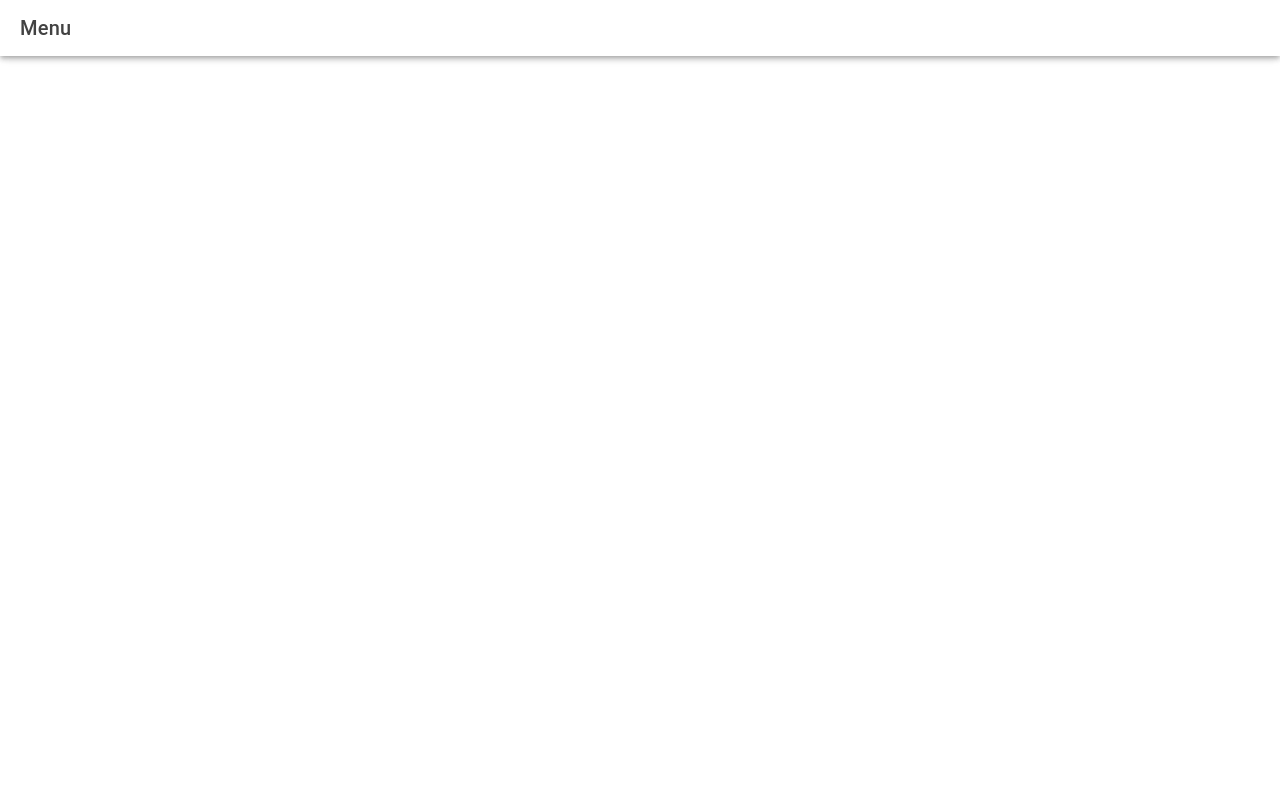
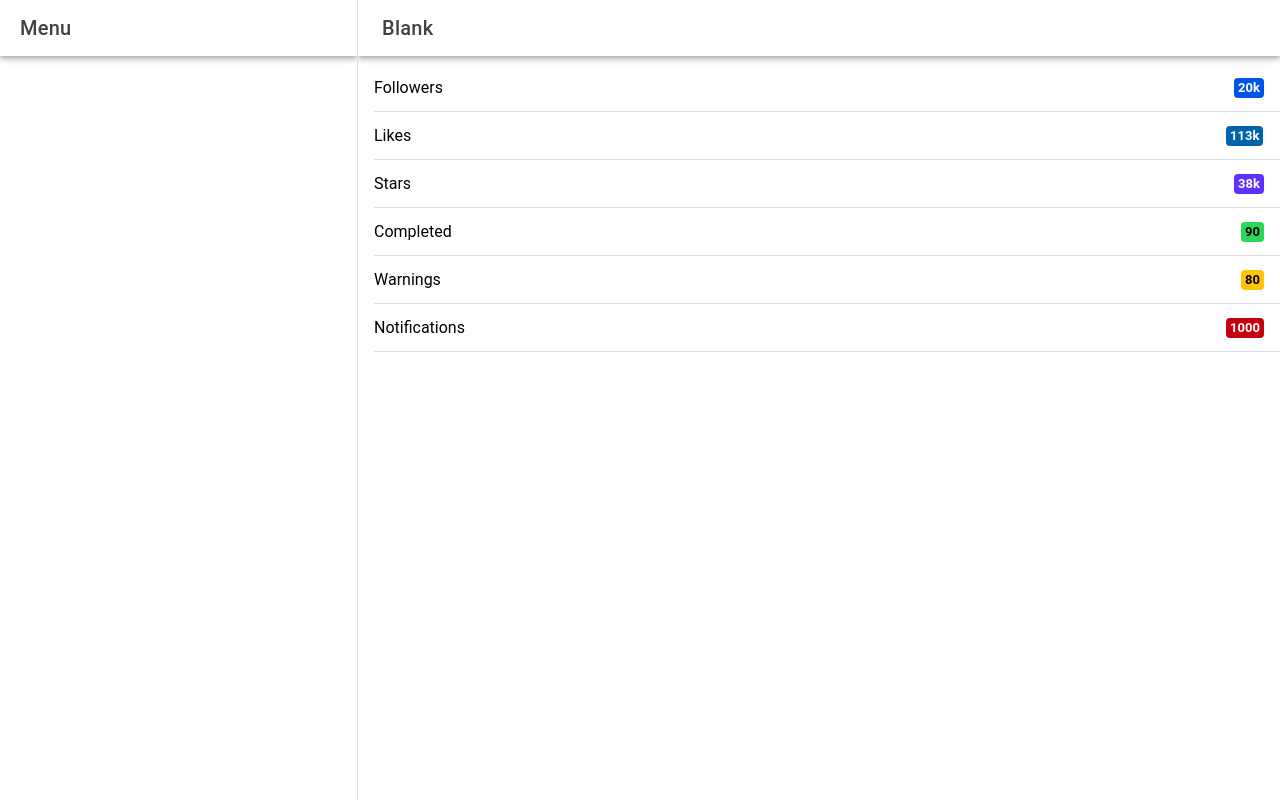
Before and after one commit to ALMERAJARAMILLO/it35c-mobile, a React (Vite) app: page /app/home in a window 1280 px wide. Built offline with nearby package versions, Linux system fonts and the light colour scheme.

Commit message:
add splitpane

```diff
--- a/src/components/ExploreContainer.tsx
+++ b/src/components/ExploreContainer.tsx
@@ -8,23 +8,23 @@ const ExploreContainer: React.FC<ContainerProps> = () => {
     <IonList>
       <IonItem>
         <IonLabel>Followers</IonLabel>
-        <IonBadge color="primary">22k</IonBadge>
+        <IonBadge color="primary">20k</IonBadge>
       </IonItem>
       <IonItem>
         <IonLabel>Likes</IonLabel>
-        <IonBadge color="secondary">118k</IonBadge>
+        <IonBadge color="secondary">113k</IonBadge>
       </IonItem>
       <IonItem>
         <IonLabel>Stars</IonLabel>
-        <IonBadge color="tertiary">34k</IonBadge>
+        <IonBadge color="tertiary">38k</IonBadge>
       </IonItem>
       <IonItem>
         <IonLabel>Completed</IonLabel>
-        <IonBadge color="success">80</IonBadge>
+        <IonBadge color="success">90</IonBadge>
       </IonItem>
       <IonItem>
         <IonLabel>Warnings</IonLabel>
-        <IonBadge color="warning">70</IonBadge>
+        <IonBadge color="warning">80</IonBadge>
       </IonItem>
       <IonItem>
         <IonLabel>Notifications</IonLabel>
--- a/src/pages/Home.tsx
+++ b/src/pages/Home.tsx
@@ -1,4 +1,4 @@
-import { IonContent, IonHeader, IonPage, IonTitle, IonToolbar } from '@ionic/react';
+import { IonButton, IonButtons, IonContent, IonHeader, IonMenuButton, IonPage, IonTitle, IonToolbar } from '@ionic/react';
 import ExploreContainer from '../components/ExploreContainer';
 import './Home.css';
 
@@ -7,6 +7,11 @@ const Home: React.FC = () => {
     <IonPage>
       <IonHeader>
         <IonToolbar>
+
+          <IonButtons slot="start">
+            <IonMenuButton></IonMenuButton>
+          </IonButtons>
+
           <IonTitle>Blank</IonTitle>
         </IonToolbar>
       </IonHeader>
--- a/src/pages/Menu.tsx
+++ b/src/pages/Menu.tsx
@@ -1,17 +1,57 @@
-import { IonHeader, IonPage, IonTitle, IonToolbar } from "@ionic/react";
+import { IonContent, IonHeader, IonItem, IonMenu, IonPage, IonRouterOutlet, IonSplitPane, IonTitle, IonToolbar, IonIcon, IonMenuToggle } from '@ionic/react';
+import Home from './Home';
+import { Redirect, Route } from 'react-router';
+import { homeOutline, informationOutline, settingsOutline } from 'ionicons/icons'
+import Page1 from './Page1';
+import Page2 from './Page2';
 
-const Menu: React.FC = () => {
+const Menu: React.FC =()=>{
 
-    return (
-        <IonPage>
-            <IonHeader>
+  const path = [
+    {name:'Home', url:"/app/home",icon:homeOutline},
+    {name:'Page1', url:"/app/page1",icon:settingsOutline},
+    {name:'Page2', url:"/app/page2",icon:informationOutline}
+  ]
+
+  return(
+    <IonPage>
+        <IonSplitPane contentId="main">
+           <IonMenu contentId="main">
+
+
+              <IonHeader>
                 <IonToolbar>
-                    <IonTitle> Menu</IonTitle>
+                  <IonTitle>Menu</IonTitle>
                 </IonToolbar>
-            </IonHeader>
-        </IonPage>
+              </IonHeader>
 
-    );
+              <IonContent>
+
+                {path.map((item, index) => (
+                  <IonMenuToggle key={index}>
+                    <IonItem routerLink={item.url} routerDirection="forward">
+                      <IonIcon icon={item.icon} slot="start"></IonIcon>
+                      {item.name}
+                    </IonItem>
+                  </IonMenuToggle>
+                ))}
+
+              </IonContent>
+
+           </IonMenu>
+
+           <IonRouterOutlet id="main">
+             <Route exact path="/app/home" component={Home}/>
+             <Route exact path="/app">
+                <Redirect to="/app/home"/>
+             </Route>
+
+             <Route exact path="/app/Page1" component={Page1}/>
+             <Route exact path="/app/Page2" component={Page2}/>
+           </IonRouterOutlet>
+
+        </IonSplitPane>
+    </IonPage>
+  );
 };
-
 export default Menu;
--- a/src/pages/Page1.tsx
+++ b/src/pages/Page1.tsx
@@ -1,17 +1,28 @@
-import { IonHeader, IonPage, IonTitle, IonToolbar } from "@ionic/react";
+import { IonButton, IonContent, IonHeader, IonPage, IonTitle,IonToolbar, useIonRouter } from "@ionic/react";
 
-const Page1: React.FC = () => {
+const page1: React.FC =() =>{
+  const navigation = useIonRouter();
 
-    return (
+  const doLogin = () => {
+    navigation.push('/app', 'forward', 'replace');
+  }
+
+    return(
       <IonPage>
         <IonHeader>
          <IonToolbar>
-                    <IonTitle> Page1</IonTitle>
+            <IonTitle> page1</IonTitle>
          </IonToolbar>
         </IonHeader>
+        <IonContent className="ion-padding">
+
+            <IonButton expand="full" onClick={()=> doLogin()}>
+                Login
+            </IonButton>
+        </IonContent>
       </IonPage>
 
     );
 };
 
-export default Page1;
+export default page1;
--- a/src/pages/Page2.tsx
+++ b/src/pages/Page2.tsx
@@ -1,17 +1,20 @@
-import { IonHeader, IonPage, IonTitle, IonToolbar } from "@ionic/react";
+import { IonButtons, IonHeader, IonMenuButton, IonPage, IonTitle, IonToolbar }from'@ionic/react';
 
-const Page2: React.FC = () => {
+const Page2: React.FC =()=>{
+  return(
+    <IonPage>
+        <IonHeader>
+          <IonToolbar>
 
-    return (
-        <IonPage>
-            <IonHeader>
-                <IonToolbar>
-                    <IonTitle> Page2</IonTitle>
-                </IonToolbar>
-            </IonHeader>
-        </IonPage>
+              <IonButtons slot="start">
+                  <IonMenuButton></IonMenuButton>
+              </IonButtons>
 
-    );
+            <IonTitle>Page 2</IonTitle>
+          </IonToolbar>
+        </IonHeader>
+    </IonPage>
+  );
 };
 
 export default Page2;
```
Lines whose indentation alone changed are shown as unchanged.
